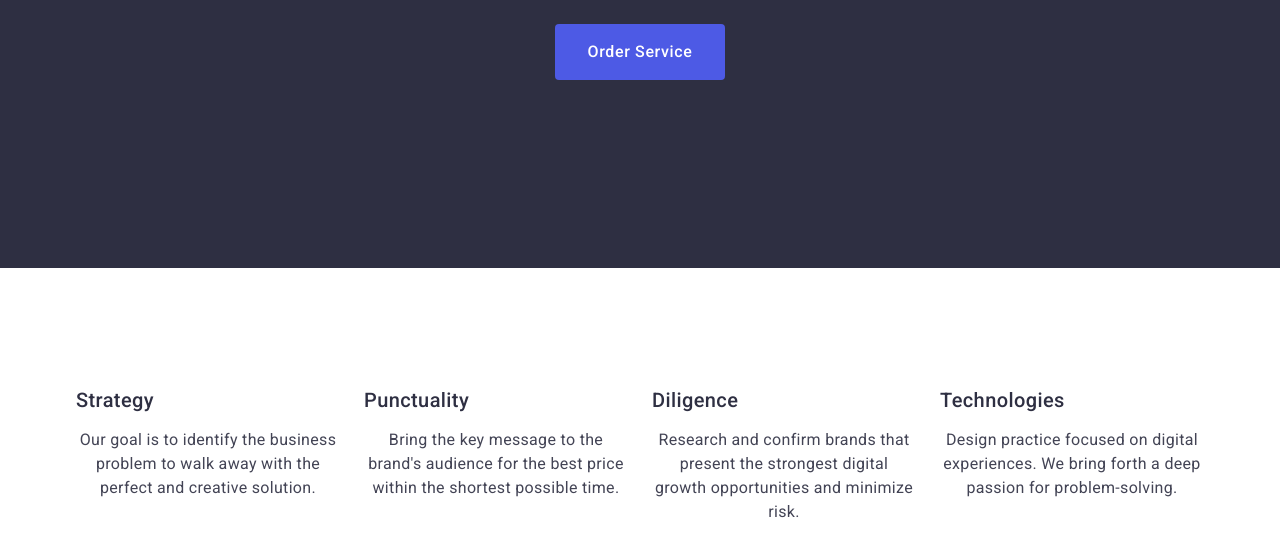
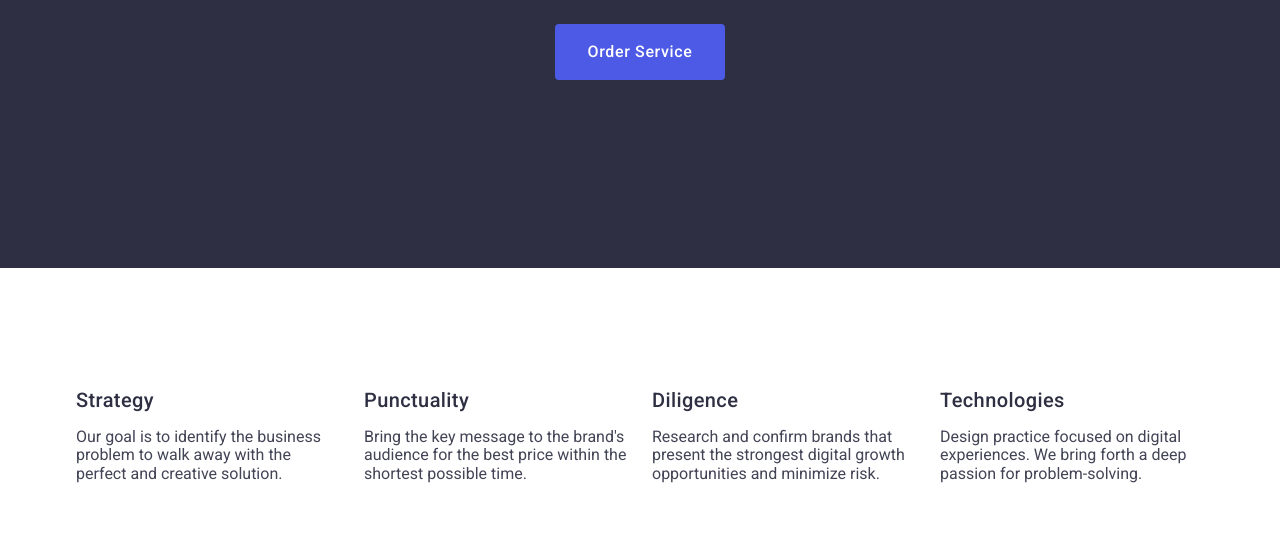
Before and after one commit to Margarita-369/goit-markup-hw-03, a plain HTML site: page index.html in a window 1280 px wide. Shown: the part 405-960 px from the top of the page. Drawn offline with nearby package versions, Linux system fonts and the light colour scheme.

Commit message:
add markup

```diff
--- a/index.html
+++ b/index.html
@@ -50,28 +50,28 @@
         <ul class="advantages-list">
           <li class="advantages-item">
             <h3 class="headline-lower">Strategy</h3>
-            <p class="article">
+            <p class="article-ad">
               Our goal is to identify the business problem to walk away with the
               perfect and creative solution.
             </p>
           </li>
           <li class="advantages-item">
             <h3 class="headline-lower">Punctuality</h3>
-            <p class="article">
+            <p class="article-ad">
               Bring the key message to the brand's audience for the best price
               within the shortest possible time.
             </p>
           </li>
           <li class="advantages-item">
             <h3 class="headline-lower">Diligence</h3>
-            <p class="article">
+            <p class="article-ad">
               Research and confirm brands that present the strongest digital
               growth opportunities and minimize risk.
             </p>
           </li>
           <li class="advantages-item">
           <h3 class="headline-lower">Technologies</h3>
-            <p class="article">
+            <p class="article-ad">
               Design practice focused on digital experiences. We bring forth a
               deep passion for problem-solving.
             </p>
```
